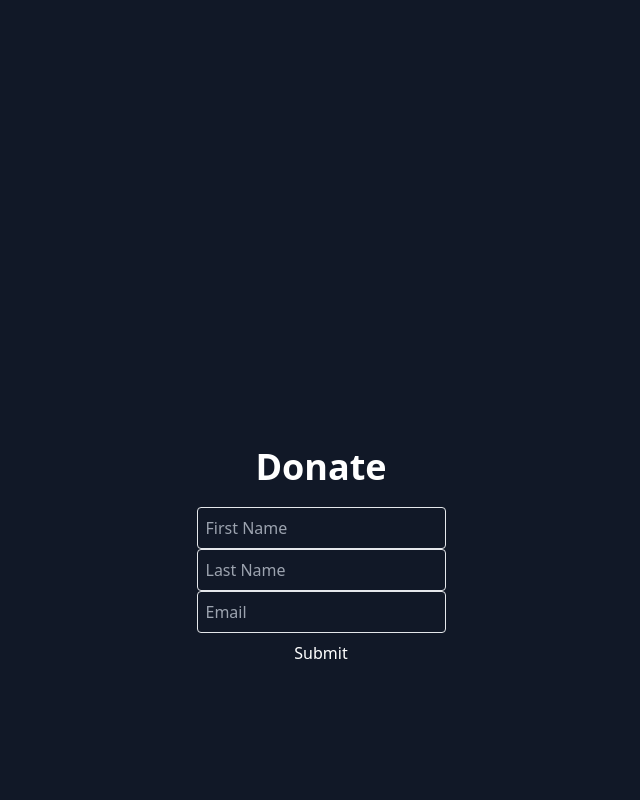
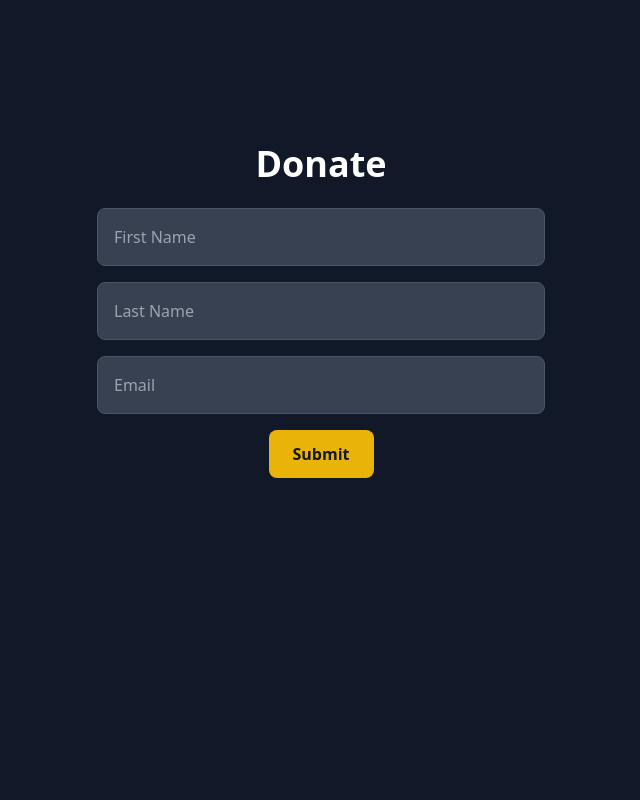
Before and after one commit to ahmedalaminn/mtc-gt-website, a React (Vite) app in the folder client/: page / in a window 1280 px wide. Shown: the part 2280-3080 px from the top of the page, without its empty margins (319-959 px from the left). Built offline with nearby package versions, Linux system fonts and the light colour scheme.

Commit message:
fixed the donate page layout

```diff
--- a/client/src/components/Donate.jsx
+++ b/client/src/components/Donate.jsx
@@ -35,33 +35,33 @@ const Donate = () => {
   }
 
   return (
-    <div className = "h-dvh flex flex-col justify-center items-center mb-6 m-10">
-      <h2 className = "text-4xl font-bold text-white mb-5 "> Donate </h2>
+    <div className = "h-dvh bg-gray-900 text-white p-6">
+      <h2 className = "text-4xl font-bold mb-6 text-center"> Donate </h2>
 
-      <form onSubmit = {handleSubmit} className = "flex flex-col">
+      <form onSubmit = {handleSubmit} className = "flex flex-col space-y-4 items-center">
         <input
           onChange = {handleFirstNameChange}
           value = {values.firstName}
           placeholder = "First Name"
           name = "firstName"
-          className = "p-2 rounded border bg-transparent hover: text-gray-900"
+          className = "p-4 rounded-lg bg-gray-700 border border-gray-600 focus:outline-none focus:border-yellow-500 w-full max-w-md"
         />
         <input
           onChange = {handleLastNameChange}
           value = {values.lastName}
           placeholder = "Last Name"
           name = "lastName"
-          className = "p-2 rounded border bg-transparent hover: text-gray-900"
+          className = "p-4 rounded-lg bg-gray-700 border border-gray-600 focus:outline-none focus:border-yellow-500 w-full max-w-md"
         />
         <input
           onChange = {handleEmailChange}
           value = {values.email}
           placeholder = "Email"
           name = "email"
-          className = "p-2 rounded border bg-transparent hover: text-gray-900"
+          className = "p-4 rounded-lg bg-gray-700 border border-gray-600 focus:outline-none focus:border-yellow-500 w-full max-w-md"
         />
 
-        <button type = "submit" className = "p-2 rounded text-white hover:text-gray-400"> Submit </button>
+        <button type = "submit" className = "py-3 px-6 rounded-lg bg-yellow-500 hover:bg-yellow-600 text-gray-900 font-semibold"> Submit </button>
       </form>
 
       {submitted && <p className="mt-4 text-green-500">{submitted}</p>}
```
